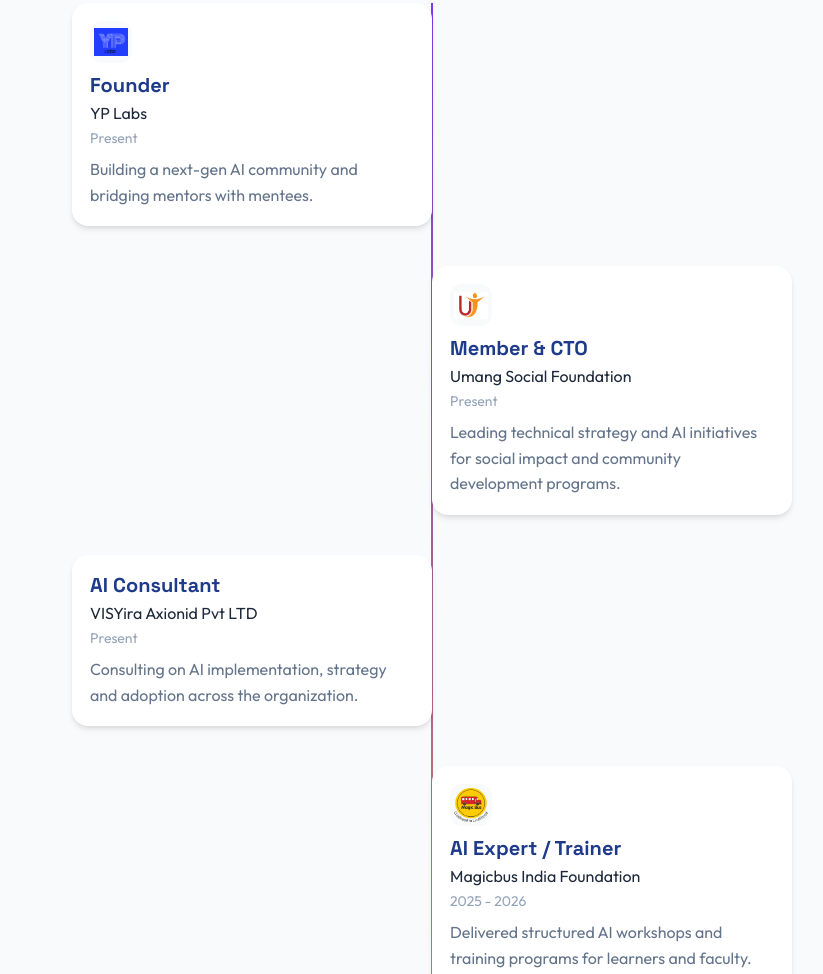
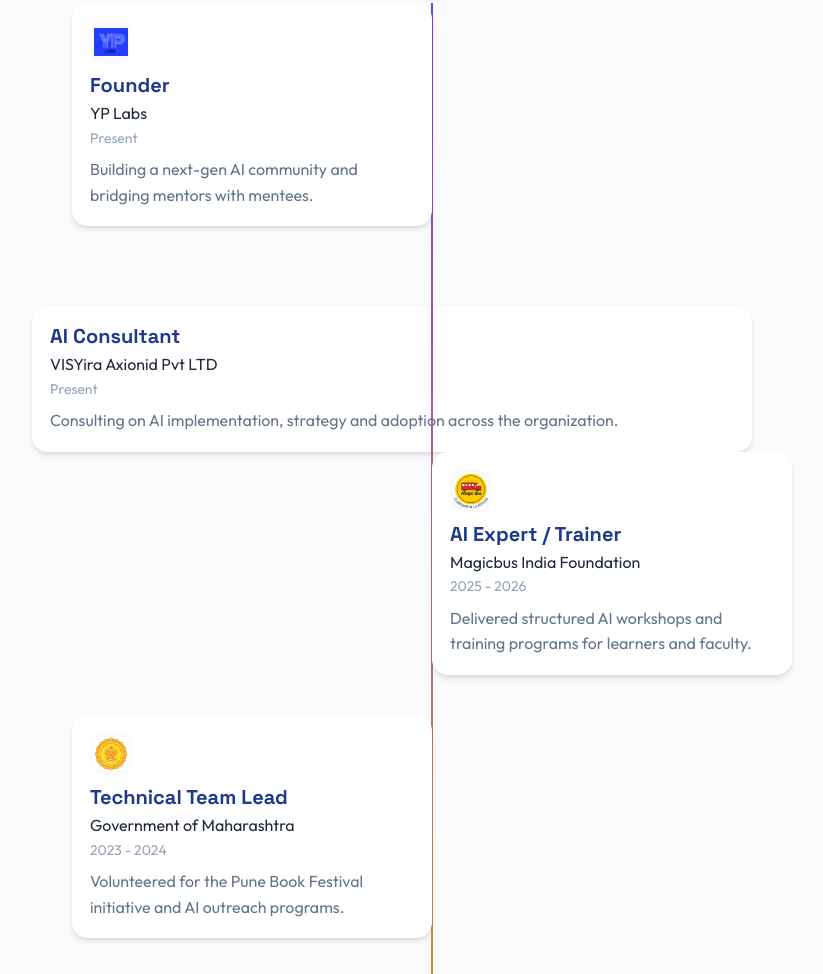
Before and after one commit to yuvrajinsights/Personal-Website, a plain HTML site: page about.html in a window 1280 px wide. Shown: the part 1995-2969 px from the top of the page, without its empty margins (208-1031 px from the left). Drawn offline with Linux system fonts and the light colour scheme.

Commit message:
Removed Umang Experience

```diff
--- a/about.html
+++ b/about.html
@@ -114,15 +114,8 @@
                         </div>
                     </div>
                     <div class="timeline-item">
-                        <div class="timeline-content">
-                            <div class="company-logo"><img src="Logos/Umang Social Foundation.png" alt="Umang Social Foundation" loading="lazy"></div>
-                            <h3>Member & CTO</h3>
-                            <div class="company">Umang Social Foundation</div>
-                            <div class="timeline-date">Present</div>
-                            <p>Leading technical strategy and AI initiatives for social impact and community development programs.</p>
-                        </div>
                     </div>
-                    <div class="timeline-item">
+                    <div class="timeline-00item">
                         <div class="timeline-content">
                             <h3>AI Consultant</h3>
                             <div class="company">VISYira Axionid Pvt LTD</div>
```
Also changed, not shown: index.html (+1 -1 lines).
